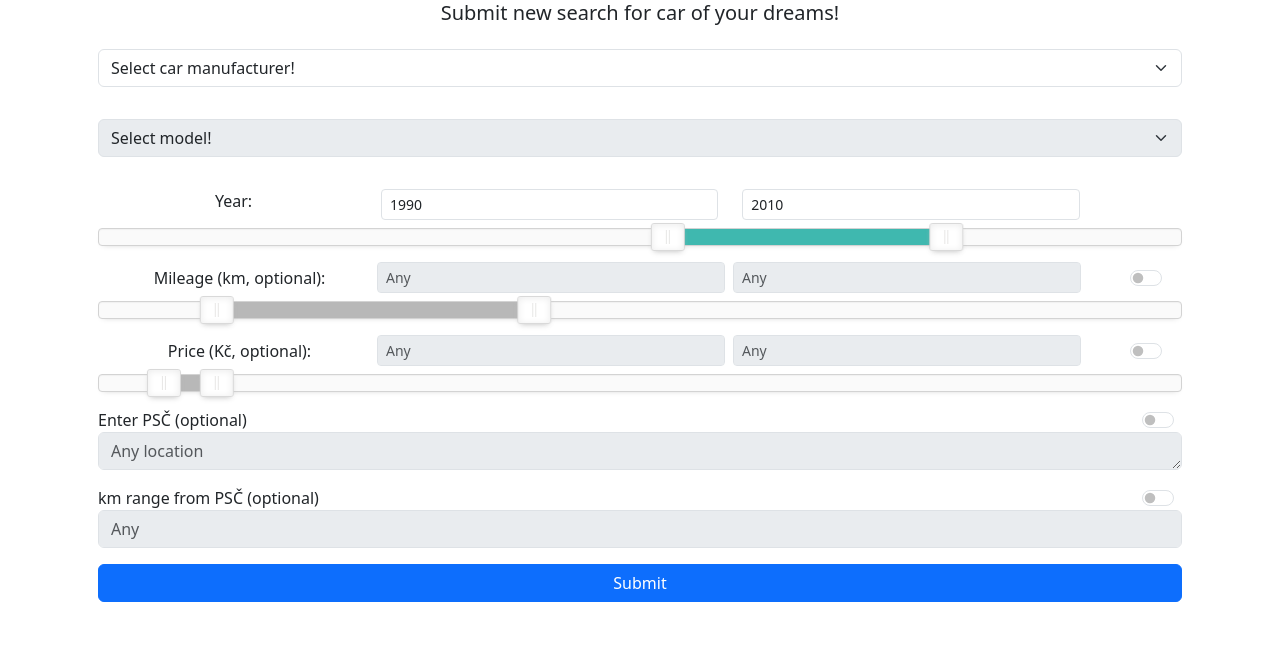
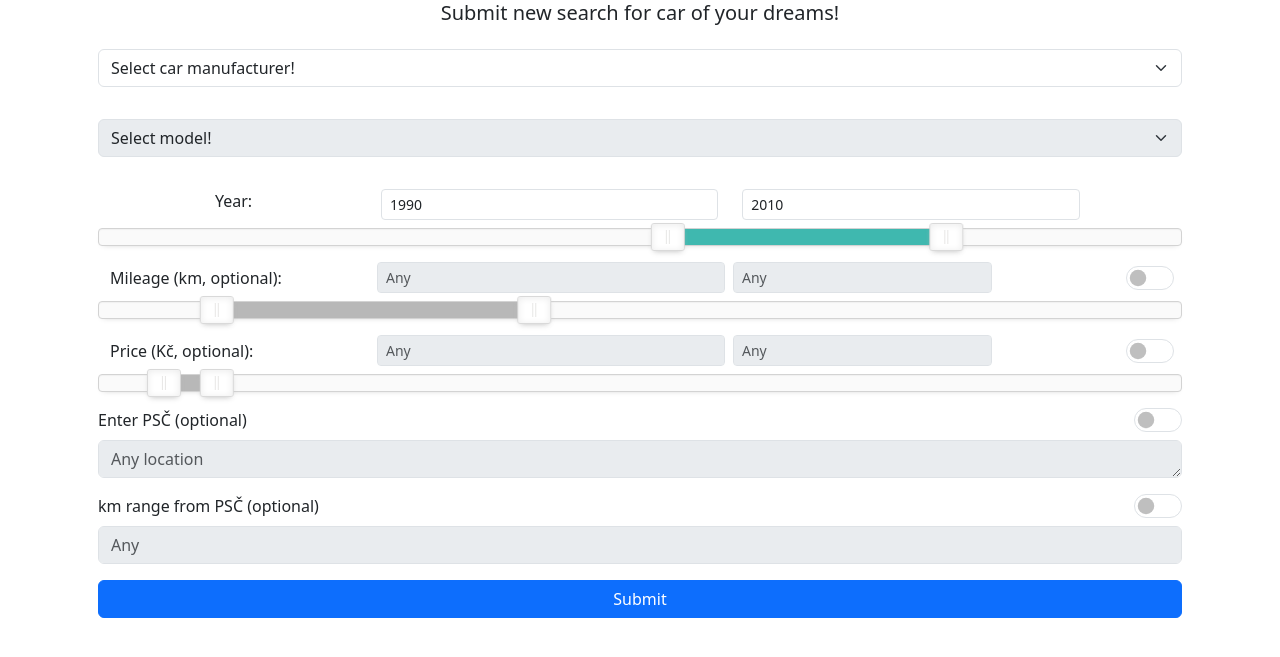
Before and after one commit to kipariss1/czech_out_auto_bot, a Python web app: template web_app/templates/create_search.html in a window 1280 px wide. Shown: the part 81-738 px from the top of the page. Run offline with Jinja, Linux system fonts and the light colour scheme; the template is opened without the code that fills it, so the values that code supplies are empty; some libraries are stand-ins or nearby versions.

Commit message:
upd switches and readme + test for switches

```diff
--- a/web_app/templates/create_search.html
+++ b/web_app/templates/create_search.html
@@ -1,6 +1,13 @@
 {% extends 'base.html' %}
 
 {% block content %}
+<style>
+    .form-switch .form-check-input {
+        width: 3em;
+        height: 1.5em;
+        cursor: pointer;
+    }
+</style>
 
 <div class="container text-center" id="id-main-container">
     <form id="id-submit-search-form" method="post">
@@ -39,18 +46,18 @@
         <div class="row mx-3 my-3">
             <label for="id-slider-mileage" class="form-label">
                 <div class="row g-2 align-items-center">
-                    <div class="col-12 col-sm-3">
+                    <div class="col-12 col-sm-3 text-start">
                         Mileage (km, optional):
                     </div>
                     <div class="col-5 col-sm-4">
                         <input type="number" class="form-control form-control-sm" id="id-input-mileage-range-from" data-testid="id-input-mileage-range-from" name="input_mileage_range_from" placeholder="Any">
                     </div>
-                    <div class="col-5 col-sm-4">
+                    <div class="col-5 col-sm-3">
                         <input type="number" class="form-control form-control-sm" id="id-input-mileage-range-to" data-testid="id-input-mileage-range-to" name="input_mileage_range_to" placeholder="Any">
                     </div>
-                    <div class="col-2 col-sm-1 d-flex justify-content-end">
-                        <div class="form-check form-switch m-0">
-                            <input class="form-check-input" type="checkbox" role="switch" id="id-enable-mileage-filter" data-testid="id-enable-mileage-filter" aria-label="Enable mileage filter">
+                    <div class="col-2 col-sm-2 d-flex justify-content-end align-items-center pe-0">
+                        <div class="form-check form-switch m-0 d-flex align-items-center">
+                            <input class="form-check-input mt-0" type="checkbox" role="switch" id="id-enable-mileage-filter" data-testid="id-enable-mileage-filter" aria-label="Enable mileage filter">
                         </div>
                     </div>
                 </div>
@@ -60,18 +67,18 @@
         <div class="row mx-3 my-3">
             <label for="id-slider-price" class="form-label">
                 <div class="row g-2 align-items-center">
-                    <div class="col-12 col-sm-3">
+                    <div class="col-12 col-sm-3 text-start">
                         Price (Kč, optional):
                     </div>
                     <div class="col-5 col-sm-4">
                         <input type="number" class="form-control form-control-sm" id="id-input-price-range-from" data-testid="id-input-price-range-from" name="input_price_range_from" placeholder="Any">
                     </div>
-                    <div class="col-5 col-sm-4">
+                    <div class="col-5 col-sm-3">
                         <input type="number" class="form-control form-control-sm" id="id-input-price-range-to" data-testid="id-input-price-range-to" name="input_price_range_to" placeholder="Any">
                     </div>
-                    <div class="col-2 col-sm-1 d-flex justify-content-end">
-                        <div class="form-check form-switch m-0">
-                            <input class="form-check-input" type="checkbox" role="switch" id="id-enable-price-filter" data-testid="id-enable-price-filter" aria-label="Enable price filter">
+                    <div class="col-2 col-sm-2 d-flex justify-content-end align-items-center pe-0">
+                        <div class="form-check form-switch m-0 d-flex align-items-center">
+                            <input class="form-check-input mt-0" type="checkbox" role="switch" id="id-enable-price-filter" data-testid="id-enable-price-filter" aria-label="Enable price filter">
                         </div>
                     </div>
                 </div>
@@ -79,19 +86,19 @@
             <div id="id-slider-price"></div>
         </div>
         <div class="row mx-3 my-3">
-            <div class="d-flex align-items-center justify-content-between gap-3 px-0">
+            <div class="d-flex align-items-center justify-content-between gap-3 px-0 pb-2">
                 <label for="id-psc-code" class="form-label mb-0">Enter PSČ (optional)</label>
-                <div class="form-check form-switch m-0">
-                    <input class="form-check-input" type="checkbox" role="switch" id="id-enable-psc-filter" data-testid="id-enable-psc-filter" aria-label="Enable PSČ filter">
+                <div class="form-check form-switch m-0 d-flex align-items-center">
+                    <input class="form-check-input mt-0" type="checkbox" role="switch" id="id-enable-psc-filter" data-testid="id-enable-psc-filter" aria-label="Enable PSČ filter">
                 </div>
             </div>
             <textarea class="form-control" id="id-psc-code" name="psc_code" rows="1" placeholder="Any location"></textarea>
         </div>
         <div class="row mx-3 my-3">
-            <div class="d-flex align-items-center justify-content-between gap-3 px-0">
+            <div class="d-flex align-items-center justify-content-between gap-3 px-0 pb-2">
                 <label for="id-psc-km-range" class="form-label mb-0">km range from PSČ (optional)</label>
-                <div class="form-check form-switch m-0">
-                    <input class="form-check-input" type="checkbox" role="switch" id="id-enable-psc-km-filter" data-testid="id-enable-psc-km-filter" aria-label="Enable PSČ km range filter">
+                <div class="form-check form-switch m-0 d-flex align-items-center">
+                    <input class="form-check-input mt-0" type="checkbox" role="switch" id="id-enable-psc-km-filter" data-testid="id-enable-psc-km-filter" aria-label="Enable PSČ km range filter">
                 </div>
             </div>
             <input type="number" id="id-psc-km-range" name="psc_km_range" class="form-control" min="0" step="5" placeholder="Any">
```
Also changed, not shown: boring_readme_for_devs.md (+20 -0 lines), tests/e2e_smoke_tests/src/smoke.test.ts (+14 -0 lines).
